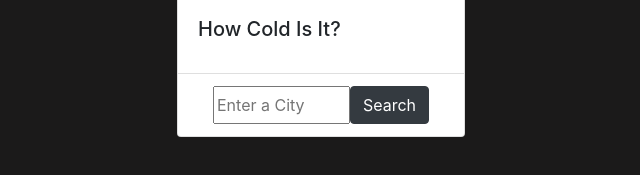
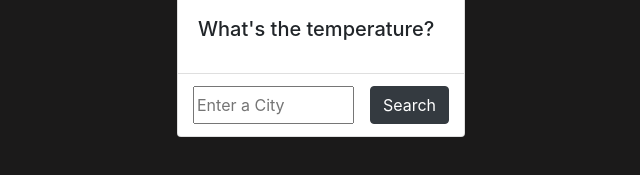
Before and after one commit to julian0becker/weatherAPIexercise, a plain HTML site: page index.html in a window 1280 px wide. Shown: the part 219-394 px from the top of the page, without its empty margins (319-959 px from the left). Drawn offline with nearby package versions, Linux system fonts and the light colour scheme.

Commit message:
updated design

```diff
--- a/index.html
+++ b/index.html
@@ -35,7 +35,17 @@
       }
 
       #input {
-        width: 80%;
+        padding-right: 0.75rem;
+        width: 100%;
+      }
+
+      #inputContainer {
+        padding-left: 0;
+        padding-right: 0;
+      }
+
+      #button {
+        margin-left: 1rem;
       }
     </style>
   </head>
@@ -48,13 +58,13 @@
           src="https://desenio.co.uk/bilder/artiklar/zoom/8450_1.jpg"
         />
         <div class="card-body">
-          <h5 id="cardTitle" class="card-title">How Cold Is It?</h5>
+          <h5 id="cardTitle" class="card-title">What's the temperature?</h5>
           <p id="cardText" class="card-text"></p>
         </div>
         <ul class="list-group list-group-flush">
           <li class="list-group-item hidden" id="time"></li>
-          <li class="list-group-item">
-            <div class="container-fluid d-flex justify-content-around">
+          <li class="list-group-item" id="inputContainer">
+            <div class="container-fluid d-flex justify-content-start">
               <input type="text" id="input" placeholder="Enter a City" />
               <button
                 class="btn btn-dark"
```
